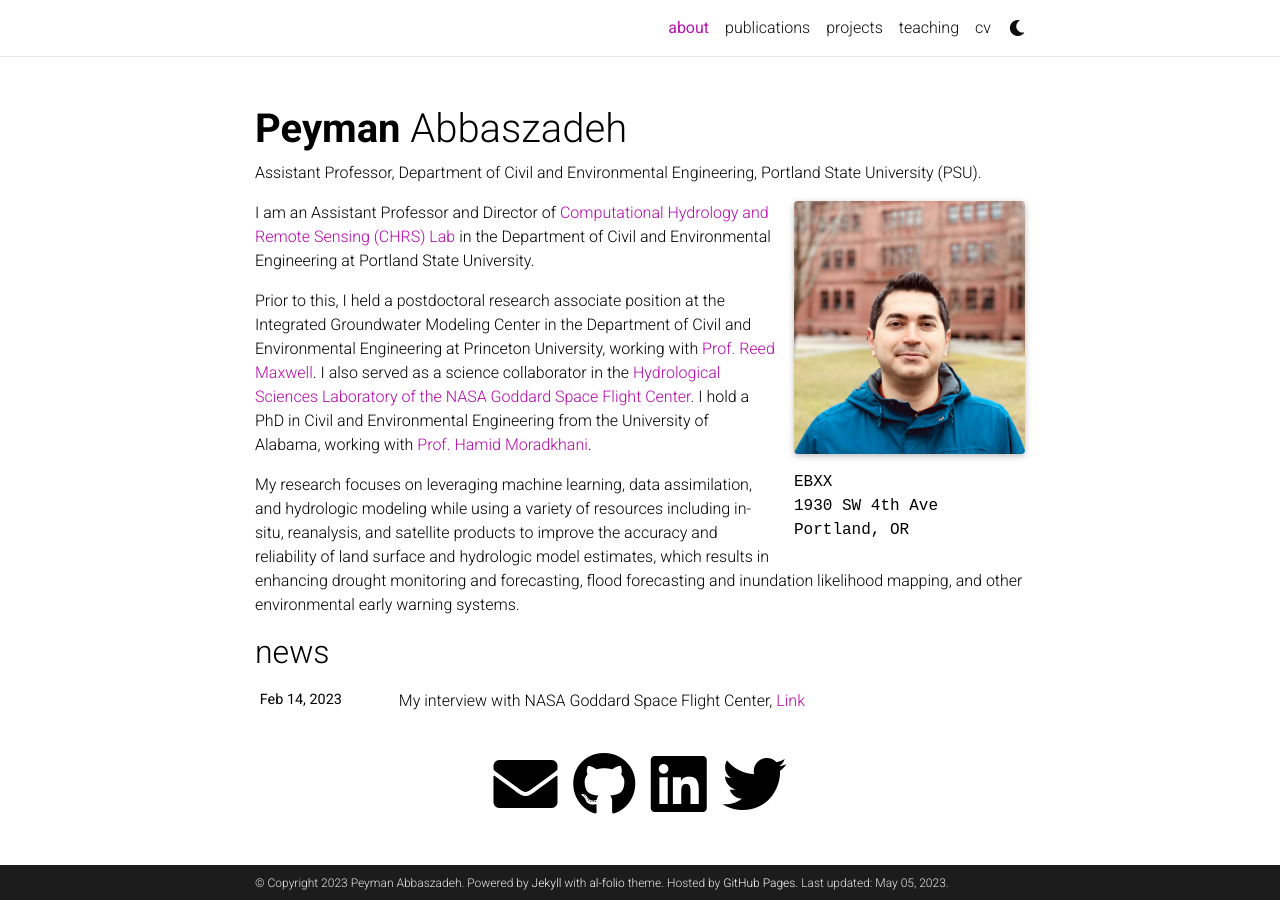
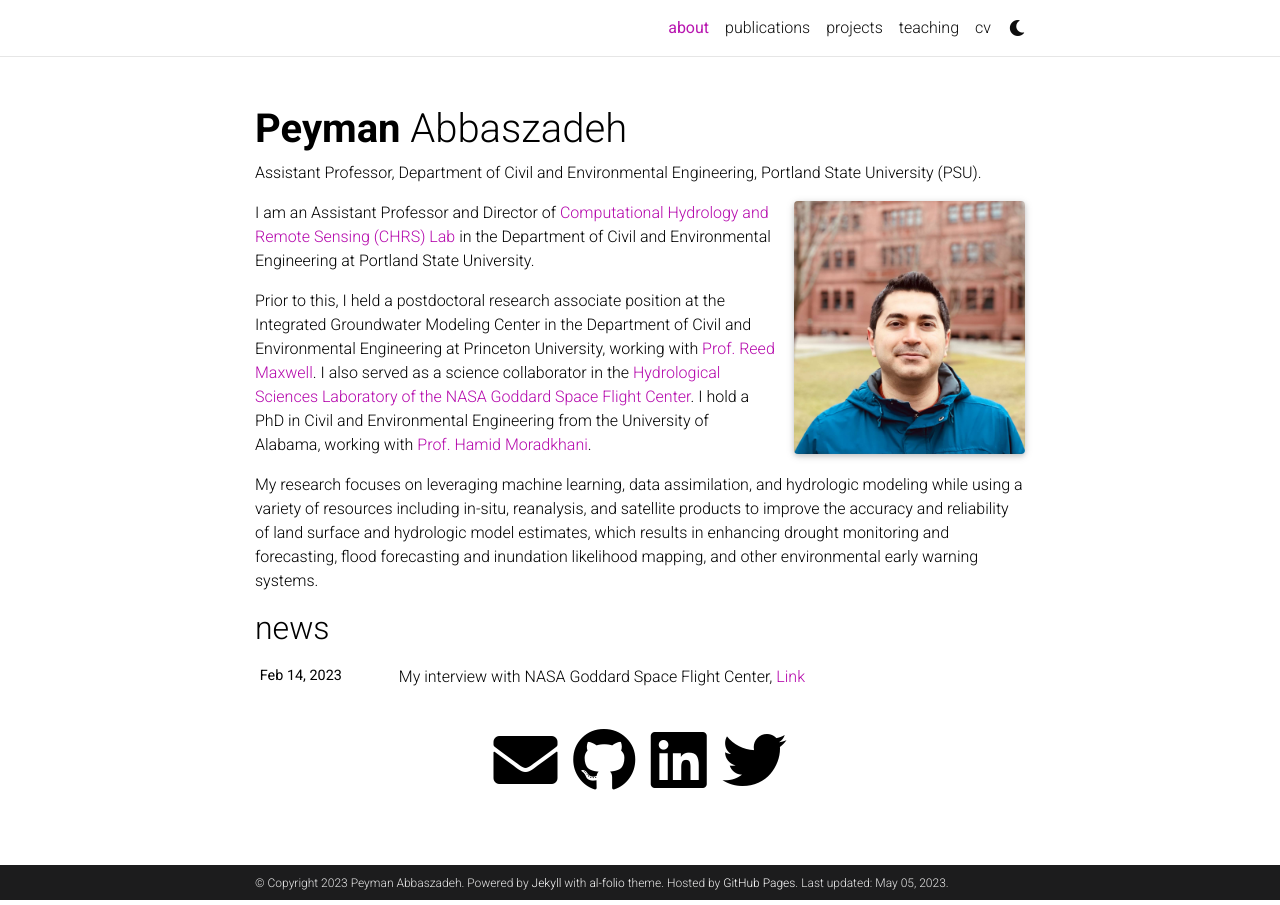
Before and after one commit to Pabbaszadeh/Pabbaszadeh.github.io, a Jekyll site: the page built from _pages/about.md, in a window 1280 px wide. Built offline with Jekyll 4.4.1, drawn with Linux system fonts in a browser that asks for light colours; full-size pictures stand in for the smaller copies a plugin makes; comment, search, counter and statistics services are not loaded; a style sheet for code colours, icons or effects is not loaded.

Commit message:
Update about.md

```diff
--- a/_pages/about.md
+++ b/_pages/about.md
@@ -9,8 +9,6 @@ profile:
   image: prof_pic.jpg
   image_circular: false # crops the image to make it circular
   address: >
-    <p>EBXX</p>
-    <p>1930 SW 4th Ave Portland, OR</p>
 
 news: true  # includes a list of news items
 selected_papers: False # includes a list of papers marked as "selected={true}"
```
